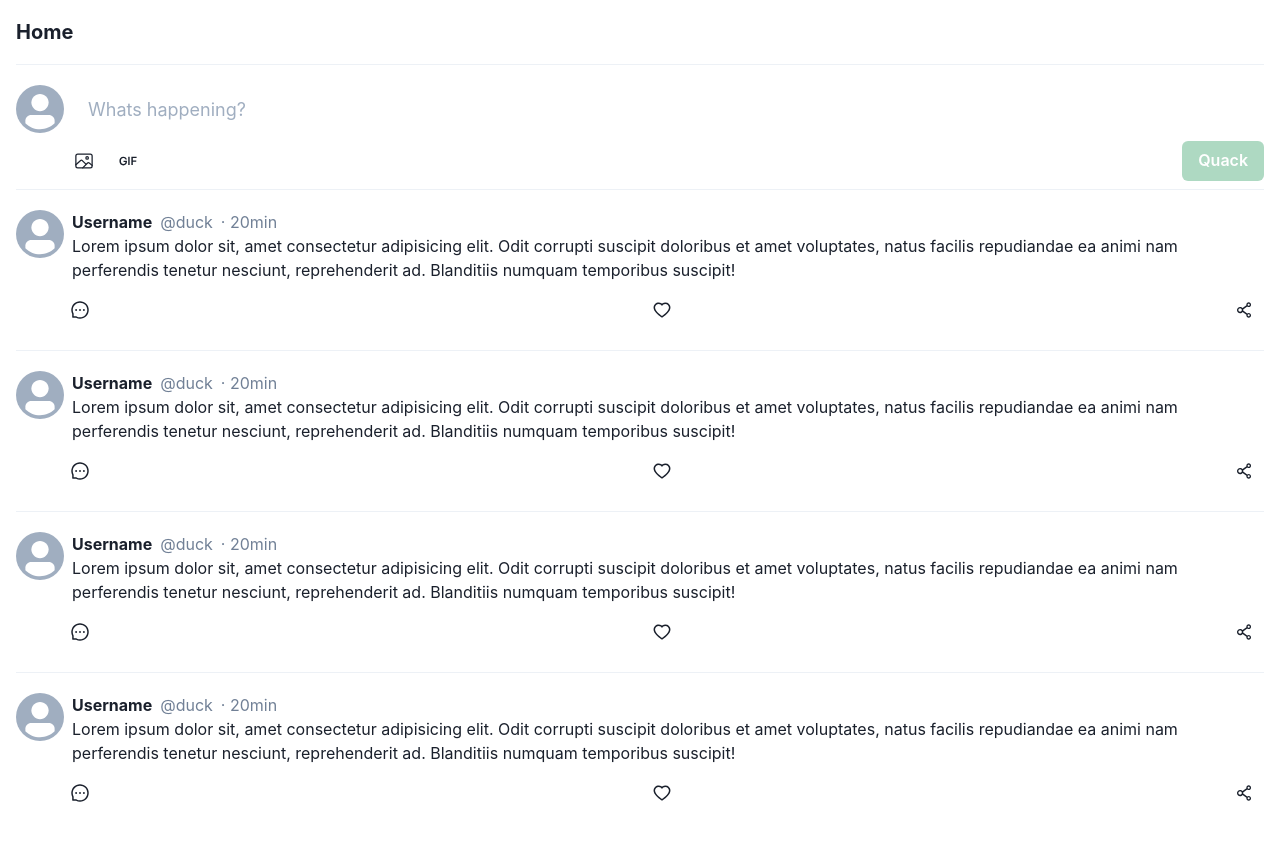
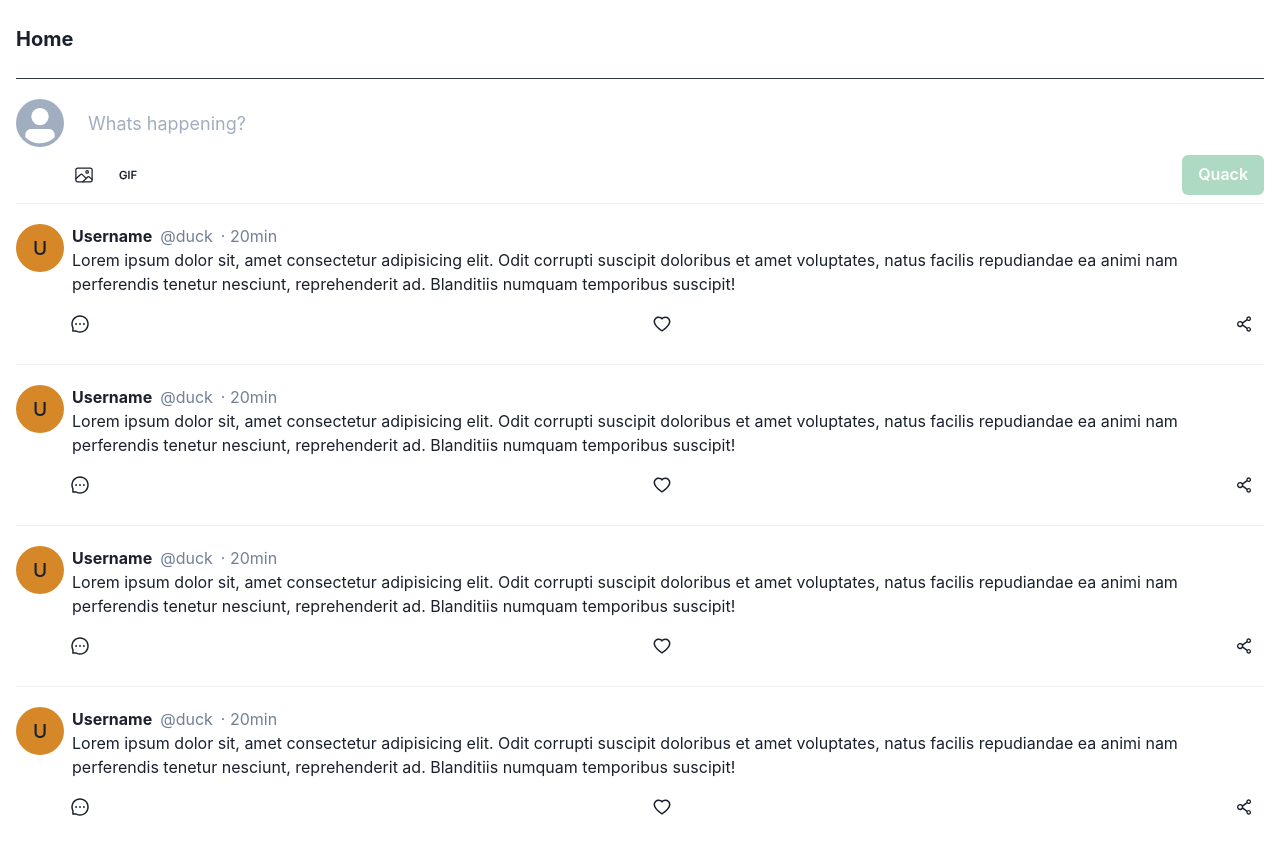
Before and after one commit to Sickisonfire/Quacker, a React (Vite) app: page /home in a window 1280 px wide. Built offline with nearby package versions, Linux system fonts and the light colour scheme.

Commit message:
Feed and Quack refactor and adjustments

```diff
--- a/src/components/Feed/Feed.tsx
+++ b/src/components/Feed/Feed.tsx
@@ -1,16 +1,15 @@
 import React from 'react';
 import Quack from './Quack';
-import { Divider, Heading } from '@chakra-ui/react';
+import { Divider, Box } from '@chakra-ui/react';
 import { ComposeQuack } from './ComposeQuack';
-interface Props {}
+import { FeedHeader } from './FeedHeader';
 
-export const Feed: React.FC<Props> = () => {
+interface IFeedProps {}
+
+export const Feed: React.FC<IFeedProps> = () => {
   return (
-    <div>
-      <Heading fontSize="xl" py="5">
-        Home
-      </Heading>
-      <Divider mb="5" />
+    <Box>
+      <FeedHeader />
       <ComposeQuack />
       <Divider mb="5" />
       <Quack />
@@ -20,6 +19,6 @@ export const Feed: React.FC<Props> = () => {
       <Quack />
       <Divider mb="5" />
       <Quack />
-    </div>
+    </Box>
   );
 };
--- /dev/null
+++ b/src/components/Feed/FeedHeader.tsx
@@ -0,0 +1,37 @@
+import { Flex, Text, IconButton, useColorModeValue } from '@chakra-ui/react';
+import React from 'react';
+import { useHistory } from 'react-router-dom';
+import { BiArrowBack } from 'react-icons/bi';
+
+interface IFeedHeaderProps {}
+export const FeedHeader: React.FC<IFeedHeaderProps> = () => {
+  const history = useHistory();
+  const bg = useColorModeValue('white', 'gray.800');
+  return (
+    <Flex
+      pos="sticky"
+      fontSize="xl"
+      top="0"
+      bg={bg}
+      py="6"
+      zIndex="sticky"
+      borderBottom="1px solid"
+      borderColor="gray.700"
+      mb="5"
+      fontWeight="bold"
+      align="center"
+    >
+      {!(history.location.pathname === '/home') && (
+        <IconButton
+          aria-label="back"
+          fontSize="2xl"
+          variant="ghost"
+          ml="2"
+          icon={<BiArrowBack />}
+          onClick={() => history.goBack()}
+        />
+      )}
+      <Text> {history.location.pathname === '/home' ? 'Home' : 'Quack'} </Text>
+    </Flex>
+  );
+};
--- a/src/components/Feed/Quack.tsx
+++ b/src/components/Feed/Quack.tsx
@@ -7,6 +7,8 @@ import {
   Flex,
   IconButton,
   Spacer,
+  LinkBox,
+  LinkOverlay,
 } from '@chakra-ui/react';
 import {
   AiOutlineMessage,
@@ -17,11 +19,11 @@ import {
 import { Link } from 'react-router-dom';
 const Quack = () => {
   return (
-    <>
+    <LinkBox>
       <HStack align="start" my="5">
-        <Avatar />
+        <Avatar as={Link} to="username" name="username" src="" />
         <Box>
-          <HStack>
+          <HStack as={Link} to="username">
             <Text fontWeight="bold">Username </Text>
             <Text fontWeight="normal" color="gray.500">
               @duck
@@ -30,12 +32,12 @@ const Quack = () => {
               · 20min
             </Text>
           </HStack>
-          <Text>
+          <LinkOverlay as={Link} to="/username/status/quackid">
             Lorem ipsum dolor sit, amet consectetur adipisicing elit. Odit
             corrupti suscipit doloribus et amet voluptates, natus facilis
             repudiandae ea animi nam perferendis tenetur nesciunt, reprehenderit
             ad. Blanditiis numquam temporibus suscipit!
-          </Text>
+          </LinkOverlay>
           <Flex mt="2" ml="-3">
             <IconButton
               icon={<AiOutlineMessage size="20" />}
@@ -60,7 +62,7 @@ const Quack = () => {
           </Flex>
         </Box>
       </HStack>
-    </>
+    </LinkBox>
   );
 };
 
```
